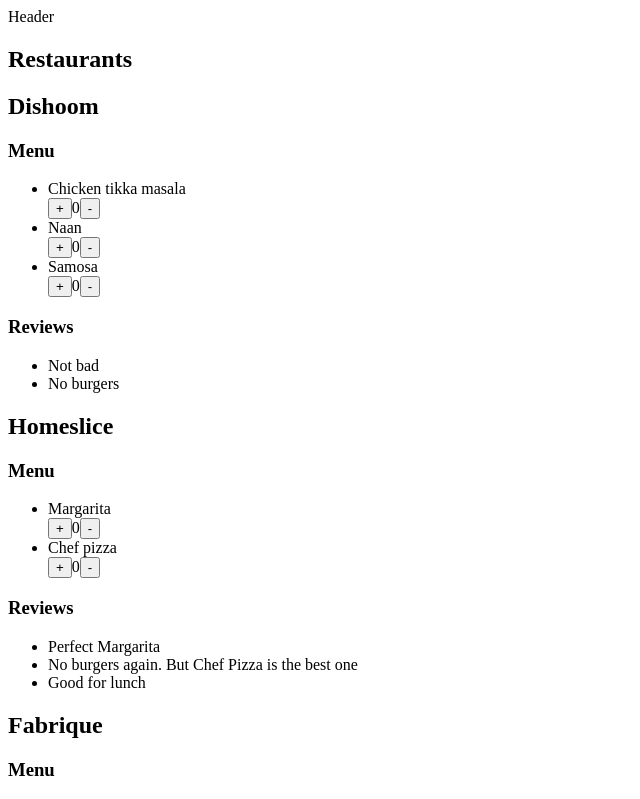
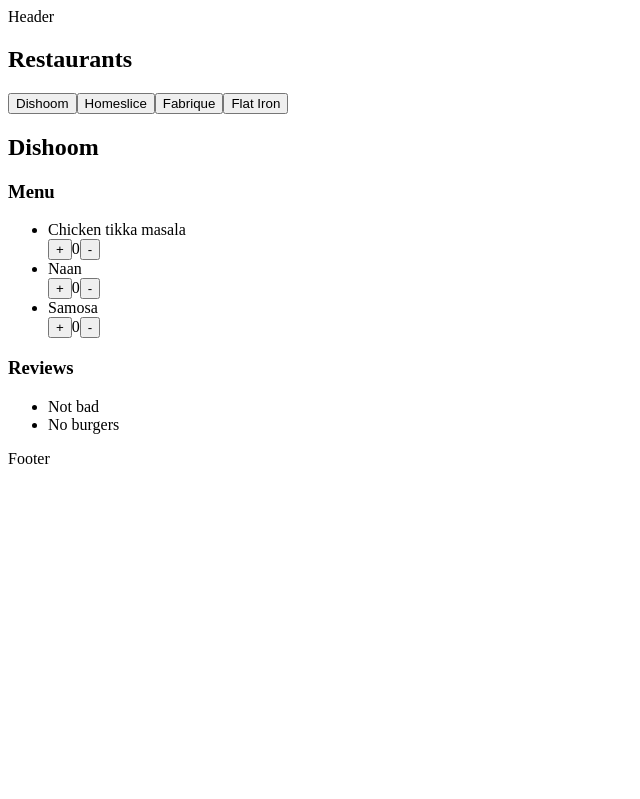
Before and after one commit to globus40000/react-20250303, a React (Vite) app: page / in a window 1280 px wide. Shown: the top 799 px of the page, without its empty margins (0-640 px from the left). Built offline with nearby package versions, Linux system fonts and the light colour scheme.

Commit message:
feat: add Restaurants component with tabs

```diff
--- a/src/components/App/app.tsx
+++ b/src/components/App/app.tsx
@@ -1,15 +1,13 @@
 import { restaurants } from "../../mocks/restaurants";
 import { Layout } from "../Layout/layout";
-import { Restaurant } from "../Restaurant/restaurant";
+import { Restaurants } from "../Restaurants/restaurants";
 
 export const App = () => {
   return (
     <div className="app">
       <Layout>
         <h1>Restaurants</h1>
-        {restaurants.map((restaurant) => (
-          <Restaurant restaurant={restaurant} key={restaurant.id} />
-        ))}
+        <Restaurants restaurants={restaurants} />
       </Layout>
     </div>
   );
--- /dev/null
+++ b/src/components/Restaurants/restaurants.tsx
@@ -0,0 +1,33 @@
+import { useState } from "react";
+import { IRestaurant } from "../../types";
+import { Restaurant } from "../Restaurant/restaurant";
+
+interface IRestaurantsProps {
+  restaurants: IRestaurant[];
+}
+
+export const Restaurants = ({ restaurants }: IRestaurantsProps) => {
+  const [selectedId, setSelectedId] = useState(restaurants[0]?.id);
+  const selectedRestaurant = restaurants.find(({ id }) => id === selectedId);
+
+  return (
+    <div className="restaurants">
+      <div className="tabs">
+        {restaurants.map(({ id, name }) => (
+          <button
+            type="button"
+            key={id}
+            onClick={() => {
+              setSelectedId(id);
+            }}
+          >
+            {name}
+          </button>
+        ))}
+      </div>
+      <div className="selected">
+        {selectedRestaurant && <Restaurant restaurant={selectedRestaurant} />}
+      </div>
+    </div>
+  );
+};
```
